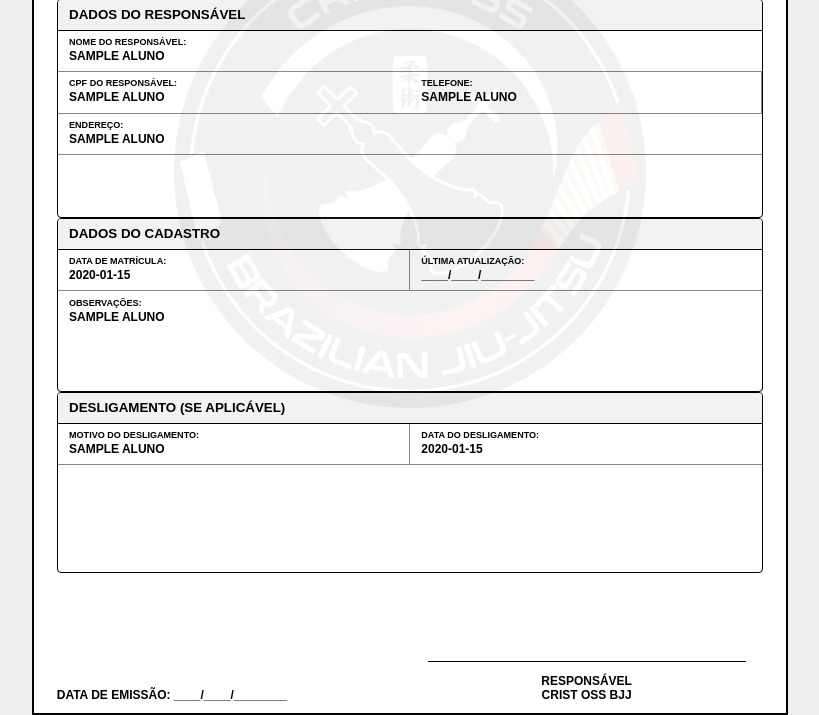
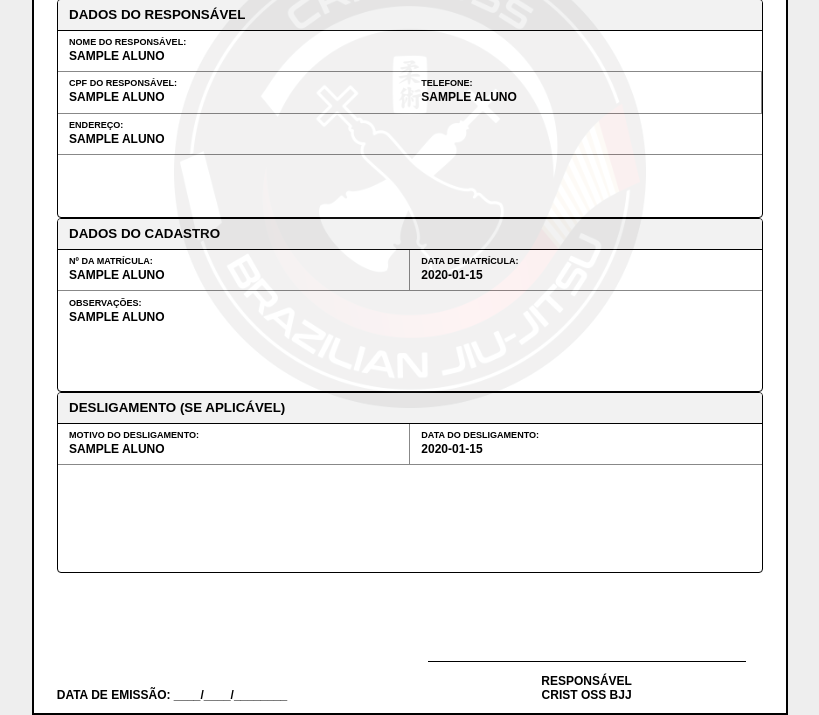
Before and after one commit to Irodg/certificados-web, a Flask app: template templates/ficha_aluno.html in a window 1280 px wide. Shown: the part 445-1160 px from the top of the page, without its empty margins (230-1049 px from the left). Run offline with Flask 3, Linux system fonts and the light colour scheme; the template is opened without the code that fills it: most values are stand-ins (such as "Sample title", 1, 10 or a date in 2020).

Commit message:
Update ficha_aluno.html

```diff
--- a/templates/ficha_aluno.html
+++ b/templates/ficha_aluno.html
@@ -238,15 +238,13 @@ body{
 <div class="conteudo">
 
 <div class="cabecalho">
-    <img class="logo" src="{{ url_for('static', filename='logo_crist_oss.png') }}">
+    <img class="logo" src="{{ url_for('static', filename='logo_crist_oss.png') }}" alt="Logo Crist Oss">
 
     <div class="titulo">ALUNO CRIST OSS BJJ</div>
 
     <div class="matricula-box">
         <div class="matricula-label">Nº MATRÍCULA</div>
-        <div class="matricula-numero">
-            {{ aluno[17] or '---' }}
-        </div>
+        <div class="matricula-numero">{{ aluno[17] or '---' }}</div>
     </div>
 </div>
 
@@ -293,7 +291,7 @@ body{
 
         <div class="foto-box">
             {% if aluno[15] %}
-                <img class="foto" src="{{ aluno[15] }}">
+                <img class="foto" src="{{ aluno[15] }}" alt="Foto do aluno">
             {% else %}
                 <div class="valor">SEM FOTO</div>
             {% endif %}
@@ -332,13 +330,13 @@ body{
 
     <div class="grade-campos">
         <div class="campo">
-            <div class="label">DATA DE MATRÍCULA:</div>
-            <div class="valor">{{ aluno[16].strftime('%d/%m/%Y') if aluno[16] else 'NÃO INFORMADA' }}</div>
+            <div class="label">Nº DA MATRÍCULA:</div>
+            <div class="valor">{{ aluno[17] or 'NÃO INFORMADO' }}</div>
         </div>
 
         <div class="campo">
-            <div class="label">ÚLTIMA ATUALIZAÇÃO:</div>
-            <div class="valor">____/____/________</div>
+            <div class="label">DATA DE MATRÍCULA:</div>
+            <div class="valor">{{ aluno[16].strftime('%d/%m/%Y') if aluno[16] else 'NÃO INFORMADA' }}</div>
         </div>
 
         <div class="campo campo-full obs">
@@ -346,6 +344,8 @@ body{
 
             {% if aluno[14] %}
                 <div class="valor">{{ aluno[14] }}</div>
+            {% else %}
+                <div class="valor">NENHUMA OBSERVAÇÃO.</div>
             {% endif %}
 
             <div style="height:22mm;"></div>
@@ -379,6 +379,7 @@ body{
         </div>
     </div>
 </div>
+
 </div>
 </div>
 
```
